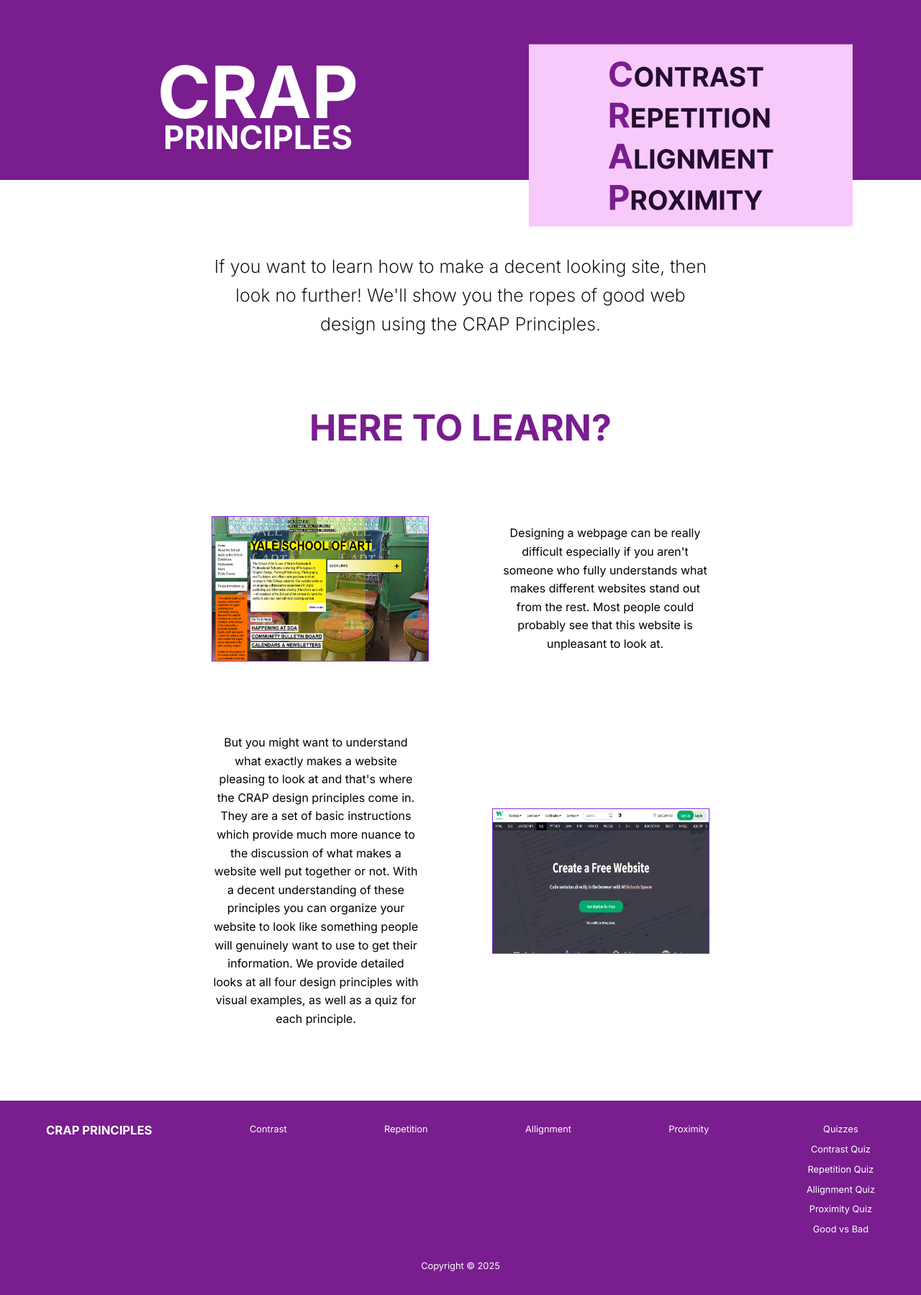
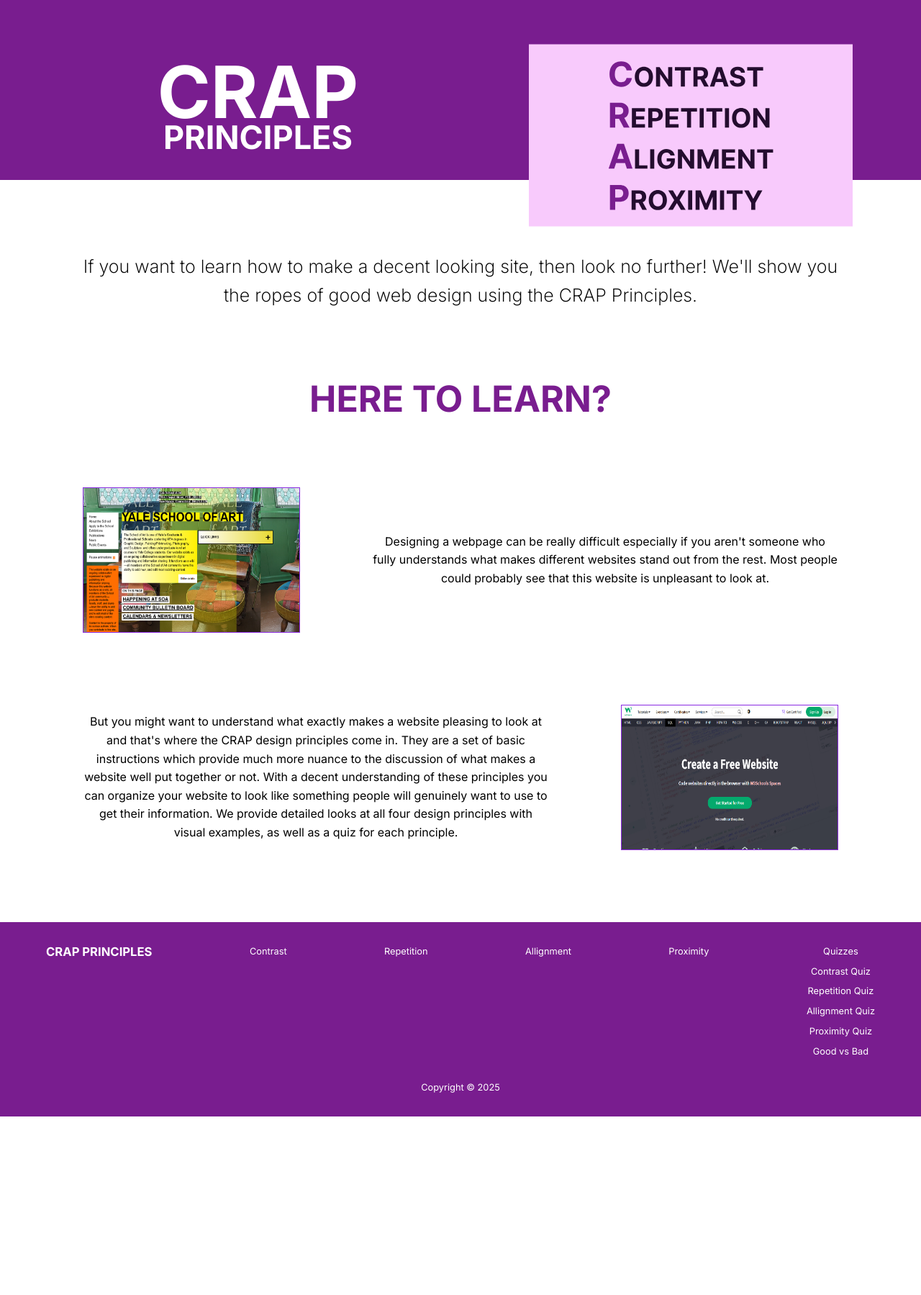
Before and after one commit to Bondulance/CRAP_Final, a PHP site: page / in a window 1280 px wide. Shown: the whole page at 72% size. After the commit the page ends 1551 px from the top, so only its background shows below. Run offline with PHP 8.4, Linux system fonts and the light colour scheme.

Commit message:
fixed ipad

```diff
--- a/assets/css/style.css
+++ b/assets/css/style.css
@@ -187,7 +187,7 @@ footer a:hover {
 /*tablet screens*/
 @media screen and (min-width: 900px) and (max-width: 1500px){
     main{
-        margin: auto 23vw;
+        margin: auto 115px;
     }
 
     .CRAP, .CRAP2{
@@ -199,7 +199,6 @@ footer a:hover {
     }
 
     .Lfloat, .Rfloat{
-        float: none;
         width: 300px;
         height: 200px;
         margin-top: auto;
```
